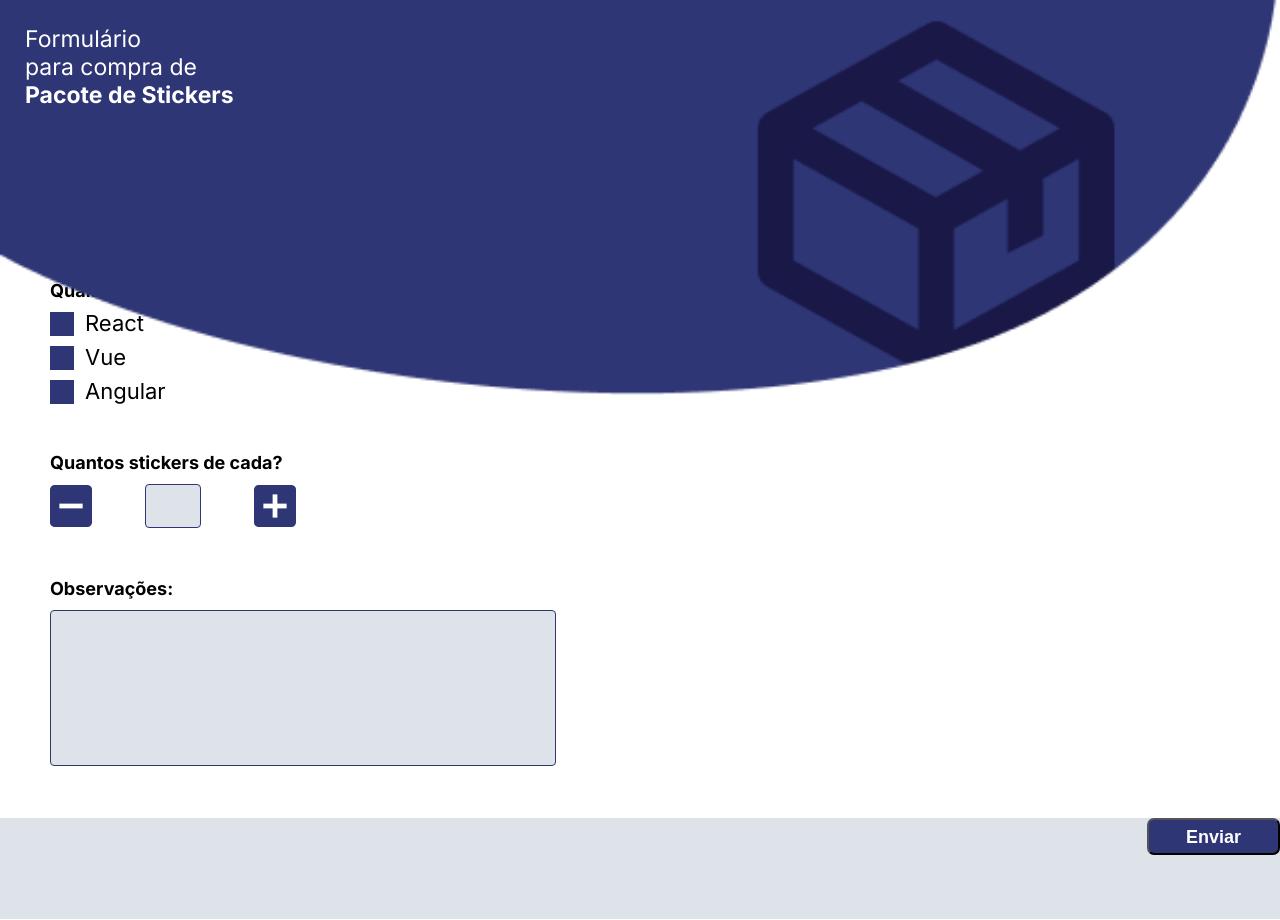
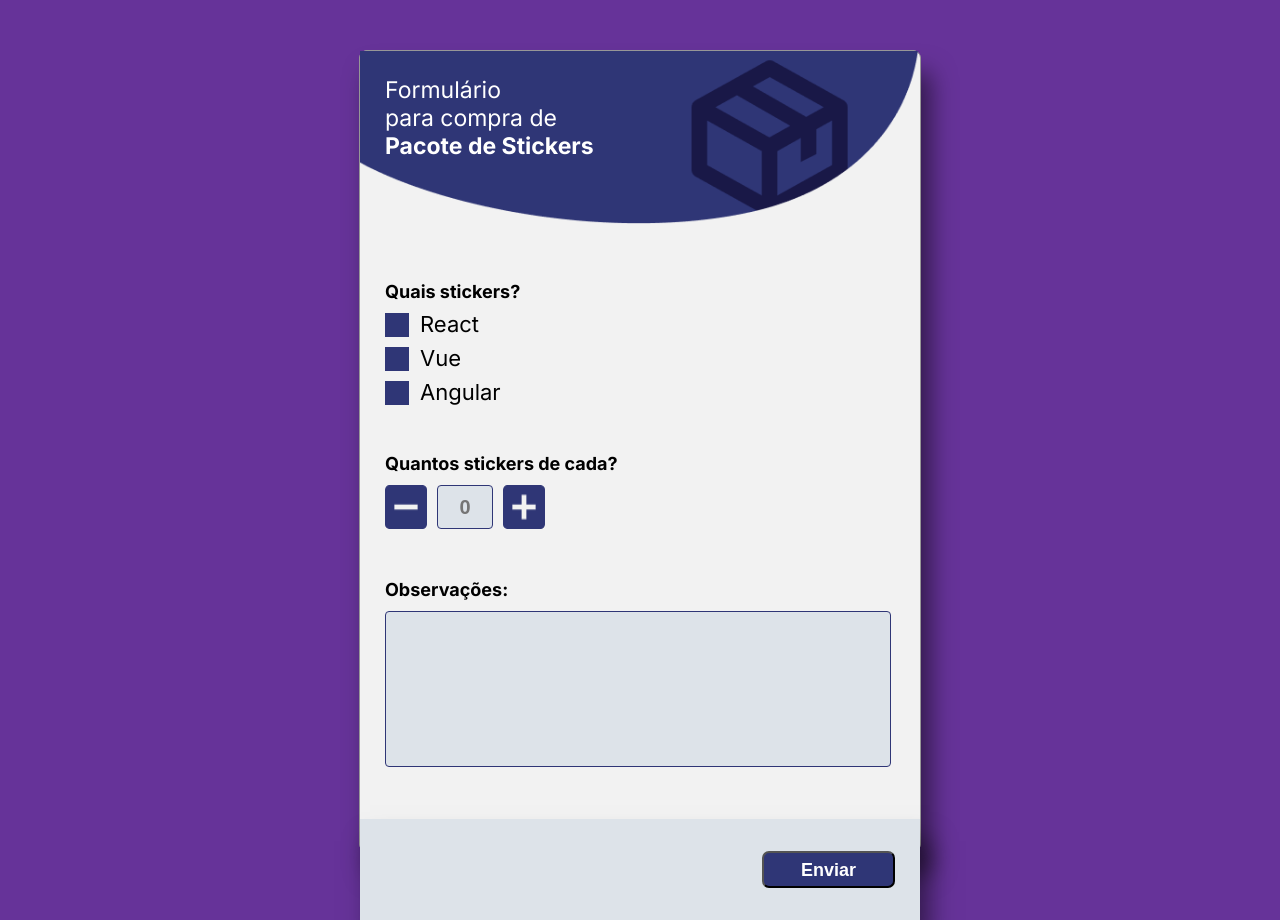
Before and after one commit to teixeira83/desafio-vagas-ponto-com, a website built with Parcel: page src/index.html in a window 1280 px wide. Built offline with nearby package versions, Linux system fonts and the light colour scheme.

Commit message:
container-box finalizado e enquadrado com o body

```diff
--- a/src/css/components/input-quantity.css
+++ b/src/css/components/input-quantity.css
@@ -9,4 +9,6 @@
     background: #DDE3E9;
     border: 1px solid #2F3676;
     border-radius: 4px;
+    margin-left: var(--gap-small);
+    margin-right: var(--gap-small);
 }
--- a/src/css/containers/footer-section.css
+++ b/src/css/containers/footer-section.css
@@ -1,19 +1,24 @@
 .footer-section {
     margin-top: var(--gap-big);
+    background-color: #DDE3E9;
+    box-shadow: 10px 22px 24px rgba(0, 0, 0, 0.5);
 }
 
 .footer-form {
     display: flex;
     justify-content: space-between;
+    align-items: center;
     width: 100%;
     height: 101px;
     background: #DDE3E9;
 }
 
 .btn-send {
+    cursor: pointer;
     width: 133px;
     height: 37px;
     justify-content: right;
+    margin-right: var(--gap-medium);
 
     background: #2F3676;
     border-radius: 7px;
--- a/src/css/containers/header.css
+++ b/src/css/containers/header.css
@@ -1,6 +1,6 @@
 .header {
     width: 100%;
-    height: 230px;
+    height: 180px;
     display: flex;
     position: relative;
 }
--- a/src/css/containers/section.css
+++ b/src/css/containers/section.css
@@ -1,12 +1,12 @@
 .sections {
-    margin-top: var(--gap-big);
-    padding-left: var(--gap-big);
+    padding-left: var(--gap-medium);
 }
 
 .sections > .section-title {
     font-weight: 600;
     font-size: 18px;
     line-height: 22px;
+    margin-top: var(--gap-big);
     margin-bottom: var(--gap-small);
 }
 
@@ -14,7 +14,6 @@
     width: 20%;
     display: flex;
     justify-content: space-between;
-    align-items: center;
 }
 
 .section-textarea {
@@ -28,3 +27,7 @@
     font-size: 14px;
     line-height: 24px;
 }
+
+.quantity-button {
+    cursor: pointer;
+}
--- a/src/css/elements/base.css
+++ b/src/css/elements/base.css
@@ -4,5 +4,20 @@ html, body {
 }
 
 body {
+    display: flex;
+    justify-content: center;
     font-family: 'Inter', sans-serif;
+    background-repeat: no-repeat;
+    background-color: #663399;
 }
+
+.container-box {
+    margin-top: 50px;
+    margin-bottom: 100px;
+    width: 560px;
+    height: 800px;
+    background-color: #F2F2F2;
+    border: 1px solid #979797;
+    box-shadow: 10px 22px 24px rgba(0, 0, 0, 0.5);
+    border-radius: 8px;
+}
--- a/src/index.html
+++ b/src/index.html
@@ -45,7 +45,7 @@
             <h2 class="section-title">Quantos stickers de cada?</h2>
             <div class="section-quantity">
                 <img class="quantity-button" src="./img/less-button.png" alt="less-button">
-                <input class="input-quantity">
+                <input class="input-quantity" placeholder="0">
                 <img class="quantity-button" src="./img/plus-button.png" alt="plus-button">
             </div>
 		</section>
```
Also changed, not shown: x.html (deleted, +0 -69 lines).
